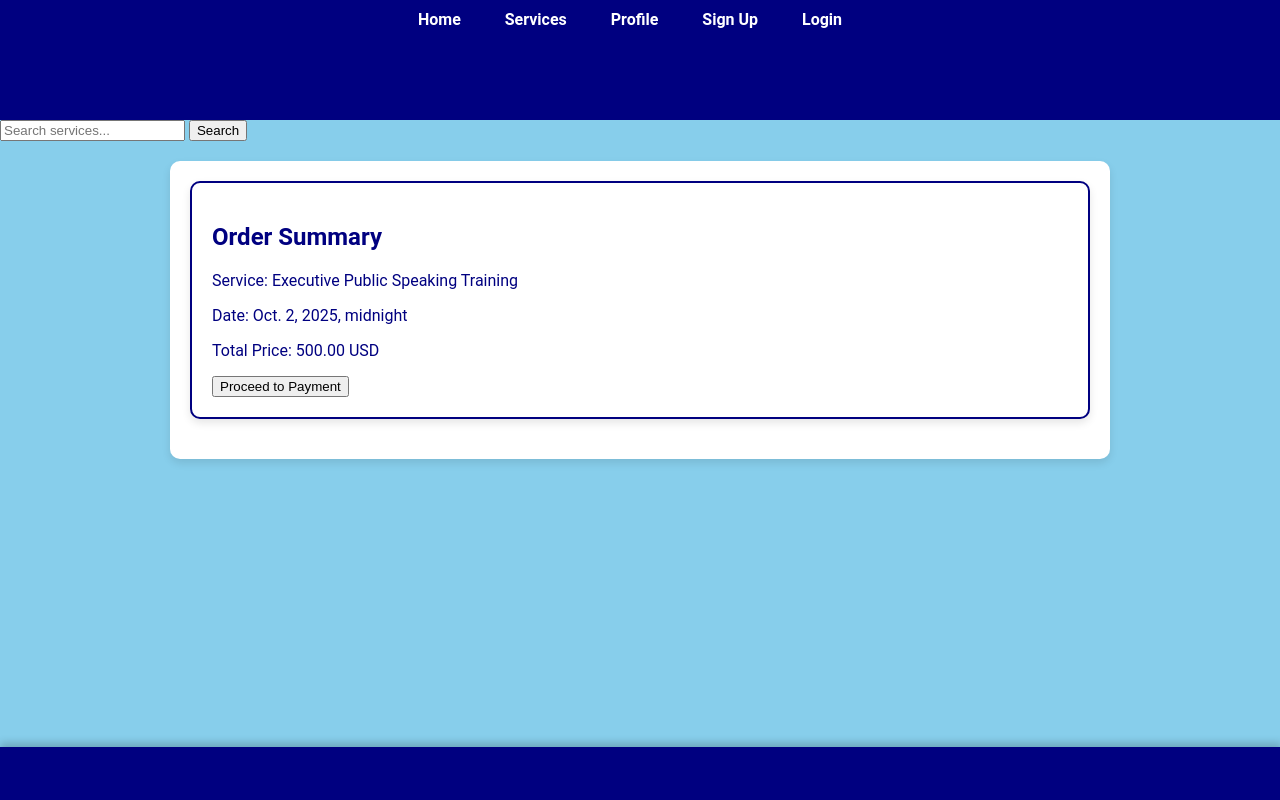
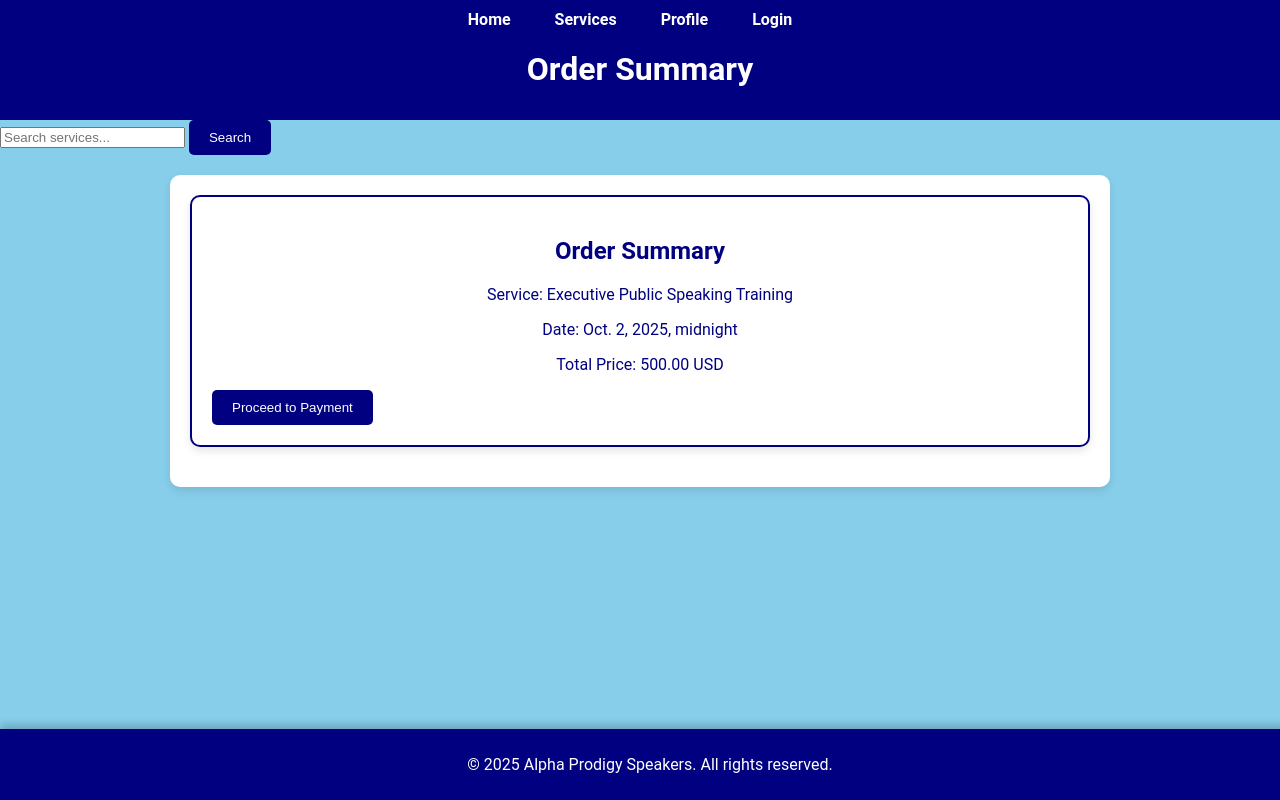
Before and after one commit to johcodes19/APSpage, a Django app: page /speakers/order_summary/5/ in a window 1280 px wide. Run offline with Django 5.2, Linux system fonts and the light colour scheme; data comes from the database, SQL or seed files in the repository; both versions use the stored data as it was after the commit.

Commit message:
many changes happened.

```diff
--- a/alphaprodigyspeakers/speakers/urls.py
+++ b/alphaprodigyspeakers/speakers/urls.py
@@ -1,6 +1,7 @@
 from django.urls import path
 from . import views
 from django.contrib.auth import views as auth_views
+from .forms import CustomAuthenticationForm
 
 urlpatterns = [
     path('', views.home_view, name='home'),
@@ -8,8 +9,8 @@ urlpatterns = [
     path('services/<int:service_id>/', views.service_detail_view, name='service_detail'),
     path('book/<int:service_id>/', views.booking_view, name='booking'),
     path('register/', views.register_view, name='register'),
-    path('login/', auth_views.LoginView.as_view(), name='login'),
-    path('logout/', auth_views.LogoutView.as_view(), name='logout'),
+    path('login/', auth_views.LoginView.as_view(authentication_form=CustomAuthenticationForm), name='login'),
+    path('logout/', auth_views.LogoutView.as_view(next_page='home'), name='logout'),
     path('profile/', views.profile_view, name='profile'),
     path('payment/<int:booking_id>/', views.payment_view, name='payment'),
     path('payment/success/<int:booking_id>/', views.payment_success, name='payment_success'),
--- a/alphaprodigyspeakers/speakers/views.py
+++ b/alphaprodigyspeakers/speakers/views.py
@@ -20,7 +20,11 @@ def service_list_view(request):
 def service_detail_view(request, service_id):
     service = Service.objects.get(id=service_id)
     reviews = Review.objects.filter(service=service)
-    if request.method == 'POST':
+    if request.user.is_authenticated:
+        has_booked = Booking.objects.filter(user=request.user, service=service).exists()
+    else:
+        has_booked = False
+    if request.method == 'POST' and has_booked:
         form = ReviewForm(request.POST)
         if form.is_valid():
             review = form.save(commit=False)
@@ -30,7 +34,7 @@ def service_detail_view(request, service_id):
             return redirect('service_detail', service_id=service.id)
     else:
         form = ReviewForm()
-    return render(request, 'service_detail.html', {'service': service, 'reviews': reviews, 'form': form})
+    return render(request, 'service_detail.html', {'service': service, 'reviews': reviews, 'form': form, 'has_booked': has_booked})
 
 
 def booking_view(request, service_id):
@@ -42,11 +46,12 @@ def booking_view(request, service_id):
             booking.user = request.user
             booking.service = service
             booking.save()
-            send_booking_confirmation_email(request.user, booking) # Send confirmation email
+            send_booking_confirmation_email(request.user, booking)
             return redirect('payment', booking_id=booking.id)
-        else:
-            form = BookingForm()
-        return render(request, 'booking.html', {'service': service, 'form': form})
+    else:
+        form = BookingForm()
+    return render(request, 'booking.html', {'service': service, 'form': form})
+
 
 def register_view(request):
     if request.method == 'POST':
@@ -64,8 +69,10 @@ def register_view(request):
 
 @login_required
 def profile_view(request):
-     bookings = Booking.objects.filter(user=request.user)
-     return render(request, 'profile.html', {'bookings': bookings})
+    if not request.user.is_authenticated:
+        return redirect('login')
+    bookings = Booking.objects.filter(user=request.user)
+    return render(request, 'profile.html', {'bookings': bookings})
 
 
 def order_summary_view(request, booking_id):
--- a/alphaprodigyspeakers/static/styles.css
+++ b/alphaprodigyspeakers/static/styles.css
@@ -1,6 +1,6 @@
 /* General Styling */
 body {
-    font-family: Roboto, sans-serif;
+    font-family: 'Roboto', sans-serif;
     background-color: skyblue; /* Sky blue background */
     margin: 0;
     padding: 0;
@@ -8,10 +8,15 @@ body {
 
 /* Header and Footer Styling */
 header, footer {
-    background-color: navy; /* Fuchsia color for headers and footers */
-    color: white;
+    background-color: navy; /* Navy color for headers and footers */
+    color: white; /* White text for better visibility */
     text-align: center;
     padding: 10px 0;
+}
+
+/* Ensure all text within header and footer is white */
+header, header nav, header ul, header ul li, header ul li a, header h1, footer, footer p {
+    color: white !important;
 }
 
 /* Navigation Styling */
@@ -20,7 +25,7 @@ nav ul {
     padding: 0;
     margin: 0;
     text-align: center;
-    color: #e9ecef;
+    color: white; /* Ensure text is white for better visibility */
 }
 
 nav ul li {
@@ -29,7 +34,7 @@ nav ul li {
 }
 
 nav ul li a {
-    color: white;
+    color: white; /* White text for links */
     text-decoration: none;
     font-weight: bold;
     padding: 5px 10px;
@@ -41,11 +46,12 @@ nav ul li a:hover {
     background-color: #495057; /* Slightly lighter shade for hover */
     border-radius: 5px;
 }
+
 /* Main Content Styling */
 main {
     margin: 20px auto;
     padding: 20px;
-    background-color: #fff;
+    background-color: white;
     border-radius: 10px;
     box-shadow: 0 4px 8px rgba(0, 0, 0, 0.1);
     max-width: 900px;
@@ -118,13 +124,16 @@ section:hover {
     transform: scale(1.05);
     border-color: #f0f8ff;
 }
+
 .service-box h3 {
     margin-top: 0;
     color: #343a40;
 }
+
 .service-box p {
     color: #343a40;
 }
+
 .service-box .btn {
     display: inline-block;
     padding: 10px 20px;
@@ -134,15 +143,54 @@ section:hover {
     border-radius: 5px;
     transition: background-color 0.2s;
 }
+
 .service-box .btn:hover {
     background-color: #495057;
- }
+}
+
+/* Button Styling */
+button[type="submit"], .btn {
+    display: inline-block;
+    padding: 10px 20px;
+    background-color: navy; /* Navy background */
+    color: white; /* White text */
+    text-decoration: none;
+    border-radius: 5px;
+    border: none; /* No border */
+    cursor: pointer;
+    transition: background-color 0.3s, transform 0.3s; /* Smooth transition for hover effect */
+}
+
+button[type="submit"]:hover, .btn:hover {
+    background-color: #495057; /* Darker navy on hover */
+    transform: scale(1.05); /* Slightly larger on hover */
+}
+
+/* Search Button Styling */
+input[type="submit"], button[type="submit"] {
+    display: inline-block;
+    padding: 10px 20px;
+    background-color: navy; /* Navy background */
+    color: white; /* White text */
+    text-decoration: none;
+    border-radius: 5px;
+    border: none; /* No border */
+    cursor: pointer;
+    transition: background-color 0.3s, transform 0.3s; /* Smooth transition for hover effect */
+}
+
+input[type="submit"]:hover, button[type="submit"]:hover {
+    background-color: #495057; /* Darker navy on hover */
+    transform: scale(1.05); /* Slightly larger on hover */
+}
+
 /* Responsive Styling */
 @media (max-width: 768px) {
     .service-box {
         width: calc(50% - 20px); /* 2 boxes per row on medium screens */
     }
 }
+
 @media (max-width: 480px) {
     .service-box {
         width: calc(100% - 20px); /* 1 box per row on small screens */
@@ -154,11 +202,18 @@ footer {
     position: fixed;
     bottom: 0;
     width: 100%;
-    padding: 1px;
+    padding: 10px;
+    color: white !important; /* Ensure footer text is white for visibility */
     box-shadow: 0 -4px 8px rgba(0, 0, 0, 0.2);
 }
 
 /* Additional Text and Link Styling */
 p, h1, h2, h3, a {
     color: navy; /* Dark navy blue for text */
+    text-align: center; /* Ensure text is centered */
 }
+
+/* Ensure header and footer text is visible */
+header p, header h1, header h2, header h3, footer p, footer h1, footer h2, footer h3 {
+    color: white; /* Ensure text in header and footer is white */
+}
--- a/alphaprodigyspeakers/templates/htmls/base.html
+++ b/alphaprodigyspeakers/templates/htmls/base.html
@@ -7,8 +7,8 @@
     <title>{% block title %}Alpha Prodigy Speakers{% endblock %}</title>
     <link rel="stylesheet" href="{% static 'styles.css' %}">
 </head>
+
 <body>
-
     <header>
         <nav>
             <ul>
@@ -16,14 +16,22 @@
                 <li><a href="{% url 'service_list' %}">Services</a></li>
                 <li><a href="{% url 'profile' %}">Profile</a></li>
                 {% if user.is_authenticated %}
-                    <li><a href="{% url 'logout' %}">Logout</a></li>
+                    <li>
+                        <form action="{% url 'logout' %}" method="post" style="display: inline;">
+                            {% csrf_token %}
+                            <button type="submit"
+                                style="background:
+                                none; border: none;
+                                color: white;
+                                cursor: pointer;">
+                                Logout</button>
+                        </form>
+                    </li>
                 {% else %}
-                    <li><a href="{% url 'register' %}">Sign Up</a></li>
                     <li><a href="{% url 'login' %}">Login</a></li>
                 {% endif %}
             </ul>
         </nav>
-
         <h1>
             {% block header %}
                 Alpha Prodigy Speakers
@@ -33,7 +41,7 @@
 
     <form method="get" action="{% url 'search' %}">
         <input type="text" name="q" placeholder="Search services...">
-        <button type="submit">Search</button>
+        <button type="submit" class="btn">Search</button>
     </form>
 
     <main>
@@ -43,6 +51,5 @@
     <footer>
         <p>&copy; 2025 Alpha Prodigy Speakers. All rights reserved.</p>
     </footer>
-
 </body>
 </html>
--- a/alphaprodigyspeakers/templates/htmls/booking.html
+++ b/alphaprodigyspeakers/templates/htmls/booking.html
@@ -15,7 +15,7 @@
         {% csrf_token %}
         {{ form.as_p }}
         <p>Price: {{ service.price }} USD</p>
-        <button type="submit">Book Now</button>
+        <button type="submit" class="btn">Book Now</button>
     </form>
 </section>
 {% endblock %}
--- a/alphaprodigyspeakers/templates/htmls/order_summary.html
+++ b/alphaprodigyspeakers/templates/htmls/order_summary.html
@@ -14,6 +14,6 @@
     <p>Service: {{ order.booking.service.name }}</p>
     <p>Date: {{ order.booking.date }}</p>
     <p>Total Price: {{ order.booking.service.price }} USD</p>
-    <button>Proceed to Payment</button>
+    <button type="submit" class="btn">Proceed to Payment</button>
 </section>
 {% endblock %}
--- a/alphaprodigyspeakers/templates/htmls/payment.html
+++ b/alphaprodigyspeakers/templates/htmls/payment.html
@@ -13,7 +13,7 @@
     <h2>Complete Your Payment</h2>
     <form method="post">
         {% csrf_token %}
-        <button type="submit">Pay with PayPal</button>
+        <button type="submit" class="btn"> Pay with PayPal</button>
     </form>
 </section>
 {% endblock %}
--- a/alphaprodigyspeakers/templates/htmls/registration/register.html
+++ b/alphaprodigyspeakers/templates/htmls/registration/register.html
@@ -14,7 +14,7 @@
     <form method="post">
         {% csrf_token %}
         {{ form.as_p }}
-        <button type="submit">Sign Up</button>
+        <button type="submit" class="btn">Sign Up</button>
     </form>
 </section>
 {% endblock %}
```
Also changed, not shown: alphaprodigyspeakers/alphaprodigyspeakers/settings.py (+6 -1 lines), alphaprodigyspeakers/speakers/authentication.py (added, +22 -0 lines), alphaprodigyspeakers/speakers/forms.py (+12 -0 lines), alphaprodigyspeakers/templates/htmls/registration/login.html (+7 -3 lines), alphaprodigyspeakers/templates/htmls/service_detail.html (+10 -0 lines), alphaprodigyspeakers/db.sqlite3.
